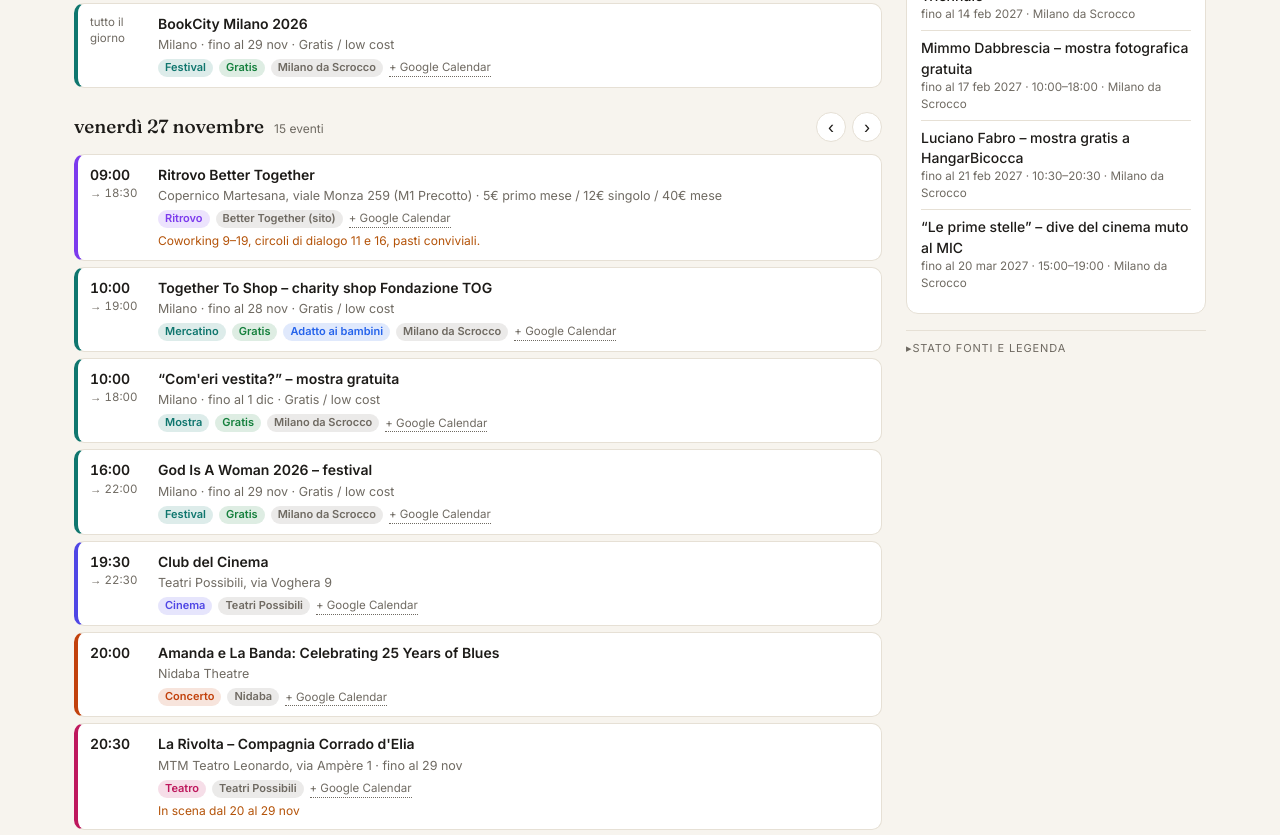
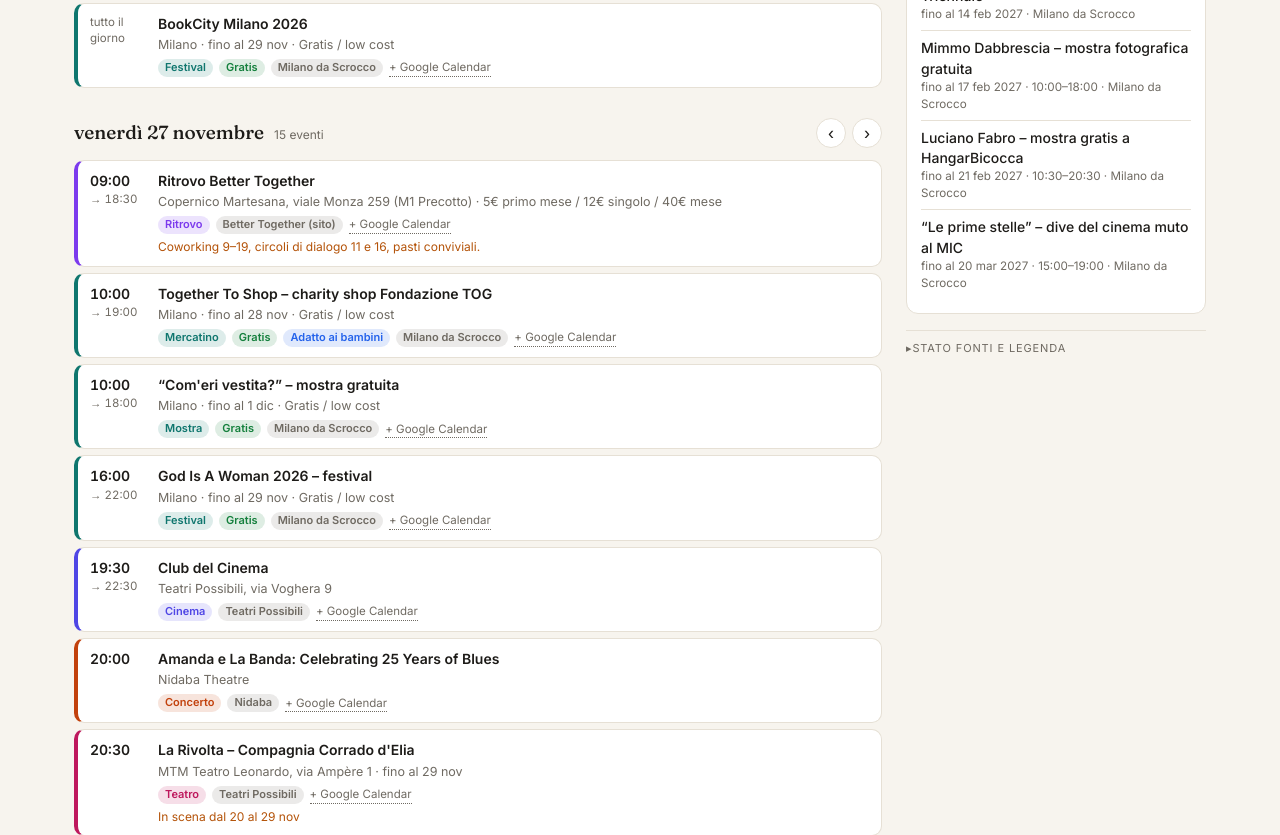
Before and after one commit to sydro82/MilanoMyEvents, a plain HTML site: page index.html in a window 1280 px wide. Shown: the part 1580-2415 px from the top of the page. Drawn offline with Linux system fonts and the light colour scheme.

Commit message:
Allinea il salto tra giorni all'intestazione
Co-Authored-By: Claude Opus 5.5 <noreply@anthropic.com>
Claude-Session: https://claude.ai/code/session_013sMg5bGnjPrRX4Zg3syRFq

```diff
--- a/index.html
+++ b/index.html
@@ -54,10 +54,10 @@ input[type=search]{flex:1;min-width:180px;border:1px solid var(--line);backgroun
 .grid2{display:grid;grid-template-columns:1fr 300px;gap:24px;margin-top:14px}
 @media (max-width:860px){.grid2{grid-template-columns:1fr}}
 @media (max-width:640px){#view{display:none}}
-.day{margin:18px 0 6px;font-family:Fraunces,serif;font-size:19px;display:flex;align-items:baseline;gap:10px;position:sticky;top:0;background:var(--bg);padding:6px 0;z-index:2}
+.day{margin:0 0 6px;font-family:Fraunces,serif;font-size:19px;display:flex;align-items:baseline;gap:10px;position:sticky;top:0;background:var(--bg);padding:6px 0;z-index:2}
 .day small{font-family:Inter;font-size:12px;color:var(--muted)}
 .day.today{color:var(--c-concerti)}
-.anchor{height:0;scroll-margin-top:0}
+.anchor{height:18px;scroll-margin-top:-18px}
 .dnav{margin-left:auto;display:flex;gap:6px}
 .dnav button{width:30px;height:30px;border-radius:999px;border:1px solid var(--line);background:var(--card);color:var(--ink);font-size:18px;line-height:1;cursor:pointer;display:inline-flex;align-items:center;justify-content:center}
 .dnav button:disabled{opacity:.3;cursor:default}
@@ -250,7 +250,7 @@ function render(){
 }
 function showDay(k,ev){
   let box=document.getElementById("dayDetail"); if(!box){box=document.createElement("div");box.id="dayDetail";$("#main").appendChild(box);}
-  box.innerHTML=`<div class="day">${fmtD(k,{weekday:"long",day:"numeric",month:"long"})}<small>${ev.length} eventi</small></div>`+(ev.length?ev.map(evCard).join(""):`<div class="empty">Nessun evento.</div>`);
+  box.innerHTML=`<div class="day" style="margin-top:18px">${fmtD(k,{weekday:"long",day:"numeric",month:"long"})}<small>${ev.length} eventi</small></div>`+(ev.length?ev.map(evCard).join(""):`<div class="empty">Nessun evento.</div>`);
   box.scrollIntoView({behavior:"smooth",block:"start"});
 }
 $("#status").innerHTML = META.sources.map(s=>`<div class="src"><a href="${esc(s.url)}" target="_blank" rel="noopener">${esc(s.name)}</a><span class="${s.cls}">${esc(s.status)}</span></div>`).join("");
```
